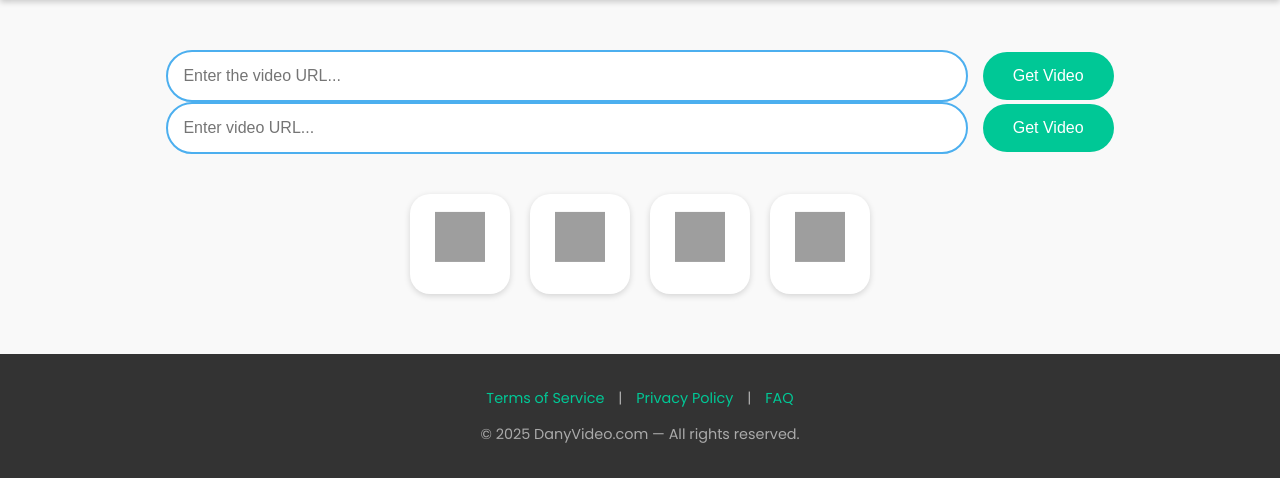
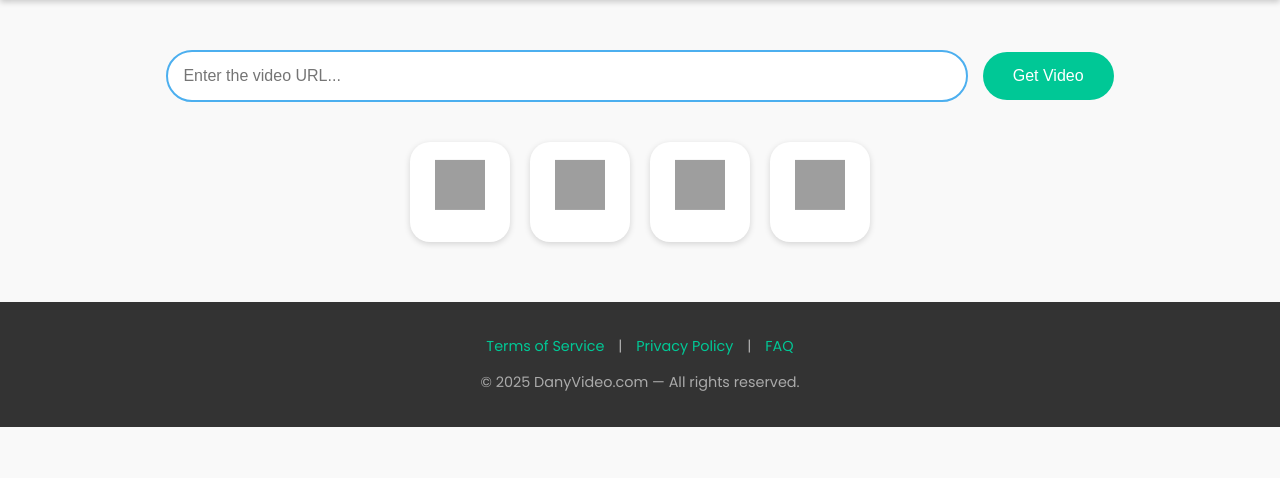
Before and after one commit to abirhussen577-ctrl/DanyVideo, a Flask app: page / in a window 1280 px wide. Shown: the part 85-563 px from the top of the page. Run offline with Flask 3, Linux system fonts and the light colour scheme; grey boxes are pictures that could not be loaded.

Commit message:
Update index.html

```diff
--- a/templates/index.html
+++ b/templates/index.html
@@ -123,9 +123,6 @@
     <form id="urlForm">
       <input type="text" id="url" placeholder="Enter the video URL...">
       <button type="submit">Get Video</button>
-    <form action="/" method="POST">
-  <input type="text" name="url" placeholder="Enter video URL..." required>
-  <button type="submit">Get Video</button>
 </form>
 
     <div class="platforms">
```
